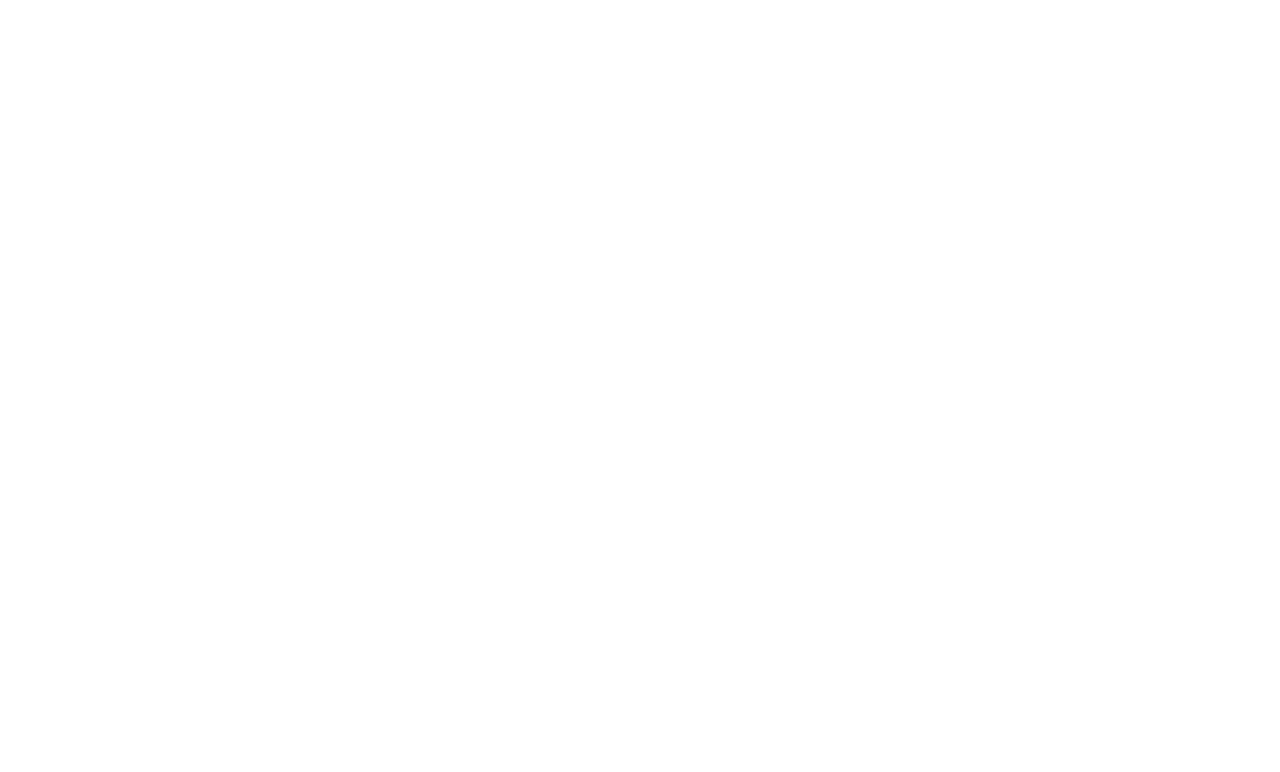
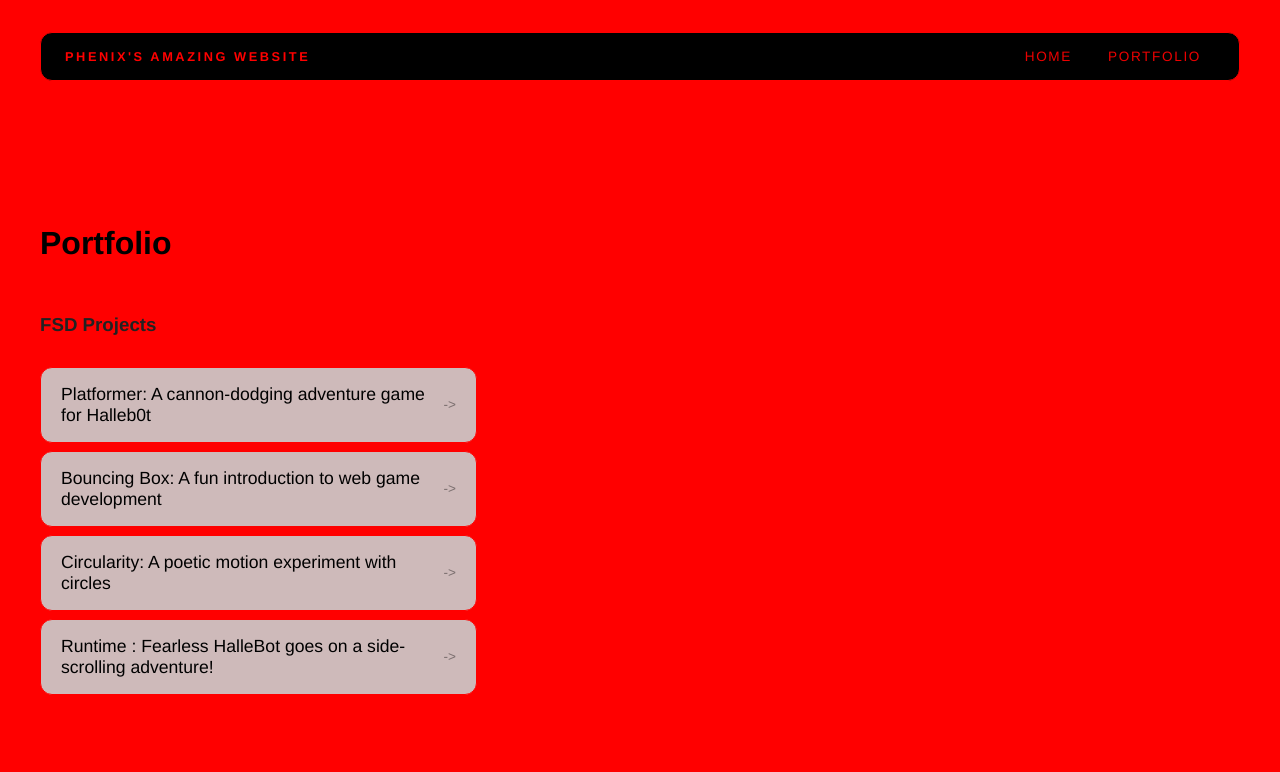
Before and after one commit to Phenix17years/Phenix17years.github.io, a plain HTML site: page portfolio.html in a window 1280 px wide. Drawn offline with Linux system fonts and the light colour scheme.

Commit message:
add portfolio pagee to website

```diff
--- a/portfolio.html
+++ b/portfolio.html
@@ -0,0 +1,53 @@
+<html>
+  <head>
+    <title>Phenis's Amazing Website</title>
+    <link rel="stylesheet" href="style.css" />
+  </head>
+
+  <body>
+    <!-- All content goes here-->
+
+    <div id="all-contents">
+      <nav>
+        <h1>Phenix's Amazing Website</h1>
+        <ul id="nav-ul">
+          <li class="nav-li">
+            <a href="index.html">Home</a>
+          </li>
+          <li class="nav-li">
+            <a href="portfolio.html">Portfolio</a>
+          </li>
+        </ul>
+      </nav>
+
+
+      <main>
+        <div class="content">
+          <h1>Portfolio</h1>
+          <h3>FSD Projects</h3>
+          <ul id="portfolio">
+            <li>
+               <a href="fsd-projects/platformer/">Platformer: A cannon-dodging adventure game for Halleb0t</a>
+            </li>
+            <li>
+              <a href="fsd-projects/bouncing-box/">Bouncing Box: A fun introduction to web game development</a>
+            </li>
+            <li>
+              <a href="fsd-projects/circularity/">Circularity: A poetic motion experiment with circles</a>
+            </li>
+            <li>
+              <a href="fsd-projects/runtime/">Runtime : Fearless HalleBot goes on a side-scrolling adventure!</a>
+            </li>
+          </ul>
+
+          <!-- ASD Projects will go here -->
+
+        </div>
+
+      </main>
+
+    </div>
+
+  </body>
+
+  </html>
--- a/style.css
+++ b/style.css
@@ -183,3 +183,57 @@
   background: #000000;
   color: #ff0000;
 }
+
+/* Portfolio styles */
+
+.content h1 {
+  color: rgb(0, 0, 0);
+}
+
+#portfolio {
+  list-style: none;
+  margin: 0;
+  padding: 0;
+  width: 100%;
+  display: flex;
+  flex-direction: column;
+  gap: 8px;
+}
+
+#portfolio li {
+  border-radius: 12px;
+  overflow: hidden;
+}
+
+#portfolio a {
+  display: flex;
+  justify-content: space-between;
+  align-items: center;
+  text-decoration: none;
+  color: #000000;
+  padding: 16px 20px;
+  font-size: 1.1rem;
+  font-weight: 500;
+  background: #cebaba;
+  border: 1px solid #ff0000;
+  border-radius: 12px;
+  transition: background 0.25s ease, color 0.25s ease, transform 0.25s ease;
+}
+
+#portfolio a:hover {
+  background: #000;
+  color: #ff0000;
+  transform: translateX(4px);
+}
+
+#portfolio a::after {
+  content: "->";
+  font-size: 0.85rem;
+  opacity: 0.4;
+  transition: opacity 0.25s ease;
+  white-space: nowrap;
+}
+
+#portfolio a:hover::after {
+  opacity: 1;
+}
```
